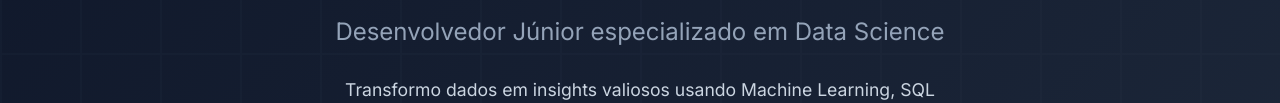
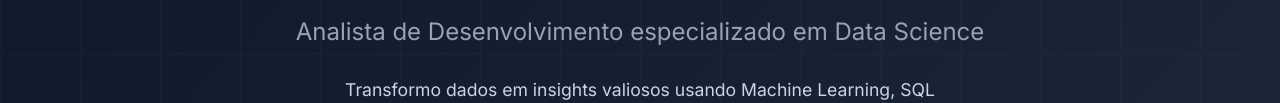
Before and after one commit to Luc1an0s/Luc1an0s.github.io, a plain HTML site: page index.html in a window 1280 px wide. Shown: the part 267-370 px from the top of the page. Drawn offline with Linux system fonts and the light colour scheme.

Commit message:
Update index.html

```diff
--- a/index.html
+++ b/index.html
@@ -31,7 +31,7 @@
                 <h1 class="hero-title">
                     Olá, eu sou <span class="highlight">Luciano Maciel</span>
                 </h1>
-                <h2 class="hero-subtitle">Desenvolvedor Júnior especializado em Data Science</h2>
+                <h2 class="hero-subtitle">Analista de Desenvolvimento especializado em Data Science</h2>
                 <p class="hero-description">
                     Transformo dados em insights valiosos usando Machine Learning, SQL e automação.
                     Apaixonado por resolver problemas complexos com código limpo e eficiente.
```
